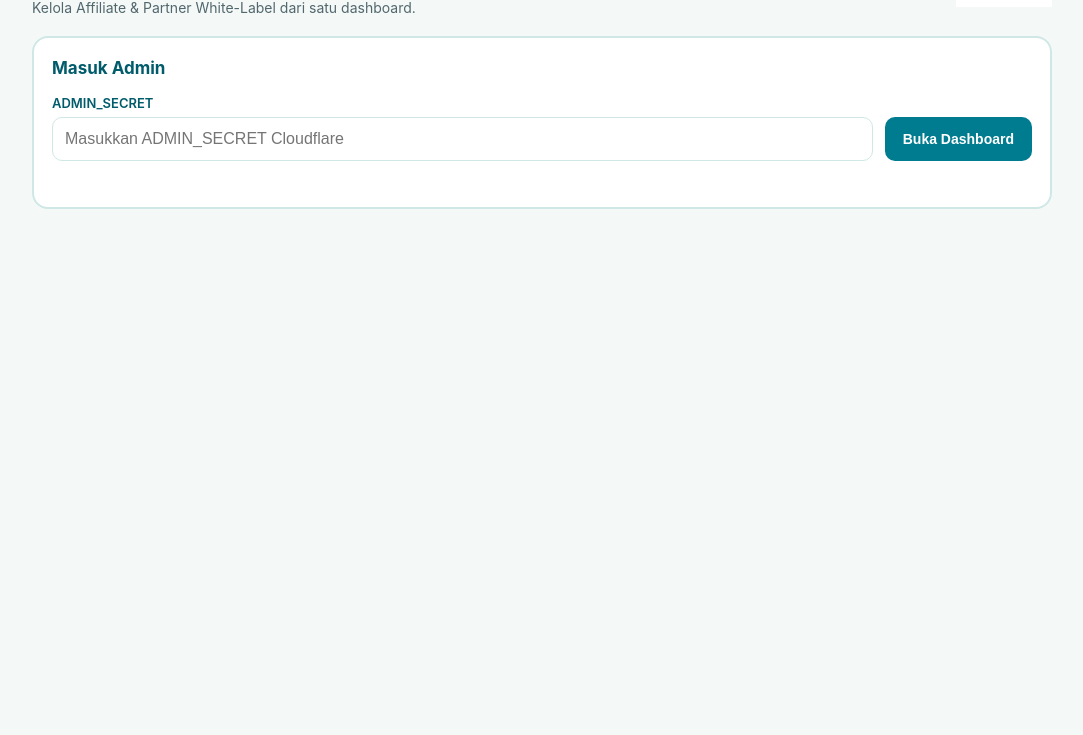
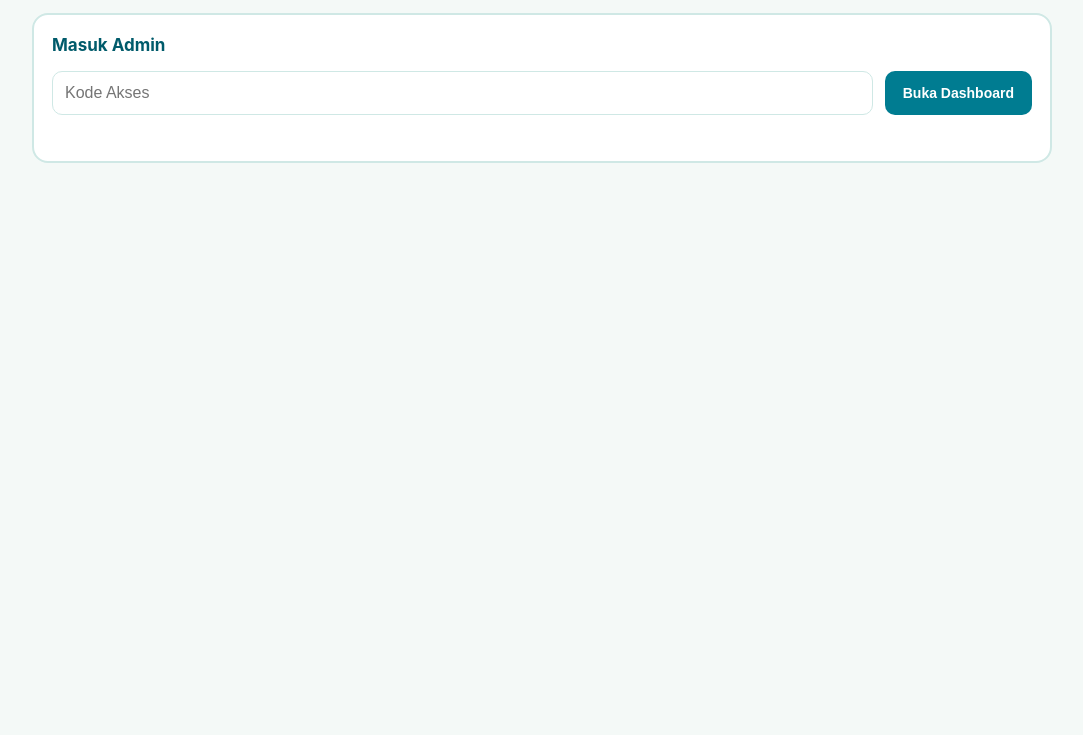
Before and after one commit to vanndamharjanu/v-play, a plain HTML site: page dapur-funplay.html in a window 1280 px wide. Shown: the part 65-800 px from the top of the page, without its empty margins (98-1181 px from the left). Drawn offline with Linux system fonts and the light colour scheme.

Commit message:
Rename admin.html to dapur-funplay.html and update onboarding docs

```diff
--- a/admin.html
+++ b/dapur-funplay.html
@@ -146,7 +146,6 @@
     <header>
       <div>
         <h1>Admin FunPlay</h1>
-        <p class="sub">Kelola Affiliate &amp; Partner White-Label dari satu dashboard.</p>
       </div>
       <div class="actions">
         <a href="/" class="btn-ghost" style="text-decoration:none;display:inline-flex;align-items:center;">Buka FunPlay</a>
@@ -158,8 +157,7 @@
       <h2>Masuk Admin</h2>
       <form id="auth-form" class="row">
         <div class="field">
-          <label for="admin-secret">ADMIN_SECRET</label>
-          <input id="admin-secret" type="password" placeholder="Masukkan ADMIN_SECRET Cloudflare" required>
+          <input id="admin-secret" type="password" placeholder="Kode Akses" required>
         </div>
         <button type="submit" class="btn-teal">Buka Dashboard</button>
       </form>
```
Also changed, not shown: 1 other file.
